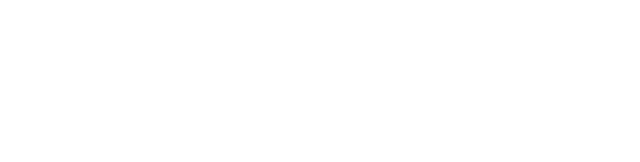
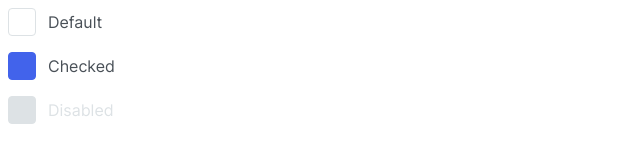
Before and after one commit to js-tasks-ru/htmlcss-20220919_vs-oko, a website: page 07-lection5/01-checkbox/index.html in a window 1280 px wide. Shown: the whole page, without its empty margins (0-640 px from the left). Drawn offline with Linux system fonts and the light colour scheme.

Commit message:
checkbox element

```diff
--- a/07-lection5/01-checkbox/checkbox.css
+++ b/07-lection5/01-checkbox/checkbox.css
@@ -0,0 +1,63 @@
+.checkbox {
+    display: inline-block;
+    position: relative;
+}
+
+.checkbox__input {
+    position: absolute;
+    outline: none;
+    clip: rect(0,0,0,0);
+}
+
+.checkbox__state {
+    display: flex;
+    align-items: center;
+    gap: 12px;
+}
+
+.checkbox__control {
+    display: flex;
+    align-items: center;
+    justify-content: center;
+    box-sizing: border-box;
+    width: 28px;
+    height: 28px;
+    background: var(--white);
+    border: 1px solid var(--grey-2);
+    border-radius: 4px;
+    cursor: pointer;
+}
+
+.checkbox__icon {
+    width: 15px;
+    height: 13px;
+    display: none;
+}
+
+.checkbox__title {
+    font-family: 'Inter', sans-serif;
+    font-style: normal;
+    font-weight: 400;
+    font-size: 16px;
+    line-height: 24px;
+    color: #495057;
+}
+
+.checkbox__input:checked ~ .checkbox__state .checkbox__control {
+    background: var(--ligth-blue);
+    border: 1px solid var(--ligth-blue);
+}
+
+.checkbox__input:checked ~ .checkbox__state .checkbox__icon {
+    display: block;
+}
+
+.checkbox__input:disabled ~ .checkbox__state .checkbox__control {
+    cursor: auto;
+    background: var(--grey-2);
+    border: 1px solid var(--grey-2);
+}
+
+.checkbox__title_disabled {
+    color: var(--grey-2);
+}
--- a/07-lection5/01-checkbox/index.html
+++ b/07-lection5/01-checkbox/index.html
@@ -2,10 +2,50 @@
 <!-- Страница чекбокса -->
 <html lang="ru">
 <head>
+    <meta charset="utf-8">
     <link rel="stylesheet" href="../../assets/css/main.css">
     <link rel="stylesheet" href="./checkbox.css">
+    <title>Checkbox</title>
 </head>
 <body>
+<div class="wrapper" style="display: flex; flex-direction: column; gap: 16px;">
+    <label class="checkbox">
+        <input type="checkbox" class="checkbox__input">
+        <div class="checkbox__state">
+            <div class="checkbox__control">
+                <svg class="checkbox__icon">
+                    <use href="../../assets/images/icons_sprite.svg#checkbox"></use>
+                </svg>
+            </div>
+            <div class="checkbox__title">Default</div>
+        </div>
+
+    </label>    <label class="checkbox">
+        <input type="checkbox" class="checkbox__input" checked>
+        <div class="checkbox__state">
+            <div class="checkbox__control">
+                <svg class="checkbox__icon">
+                    <use href="../../assets/images/icons_sprite.svg#checkbox"></use>
+                </svg>
+            </div>
+            <div class="checkbox__title">Checked</div>
+        </div>
+
+    </label>
+    <label class="checkbox">
+        <input type="checkbox" class="checkbox__input" disabled>
+        <div class="checkbox__state">
+            <div class="checkbox__control">
+                <svg class="checkbox__icon">
+                    <use href="../../assets/images/icons_sprite.svg#checkbox"></use>
+                </svg>
+            </div>
+            <div class="checkbox__title checkbox__title_disabled">Disabled</div>
+        </div>
+
+    </label>
+
+</div>
 
 </body>
 </html>
```
Lines whose indentation alone changed are shown as unchanged.
